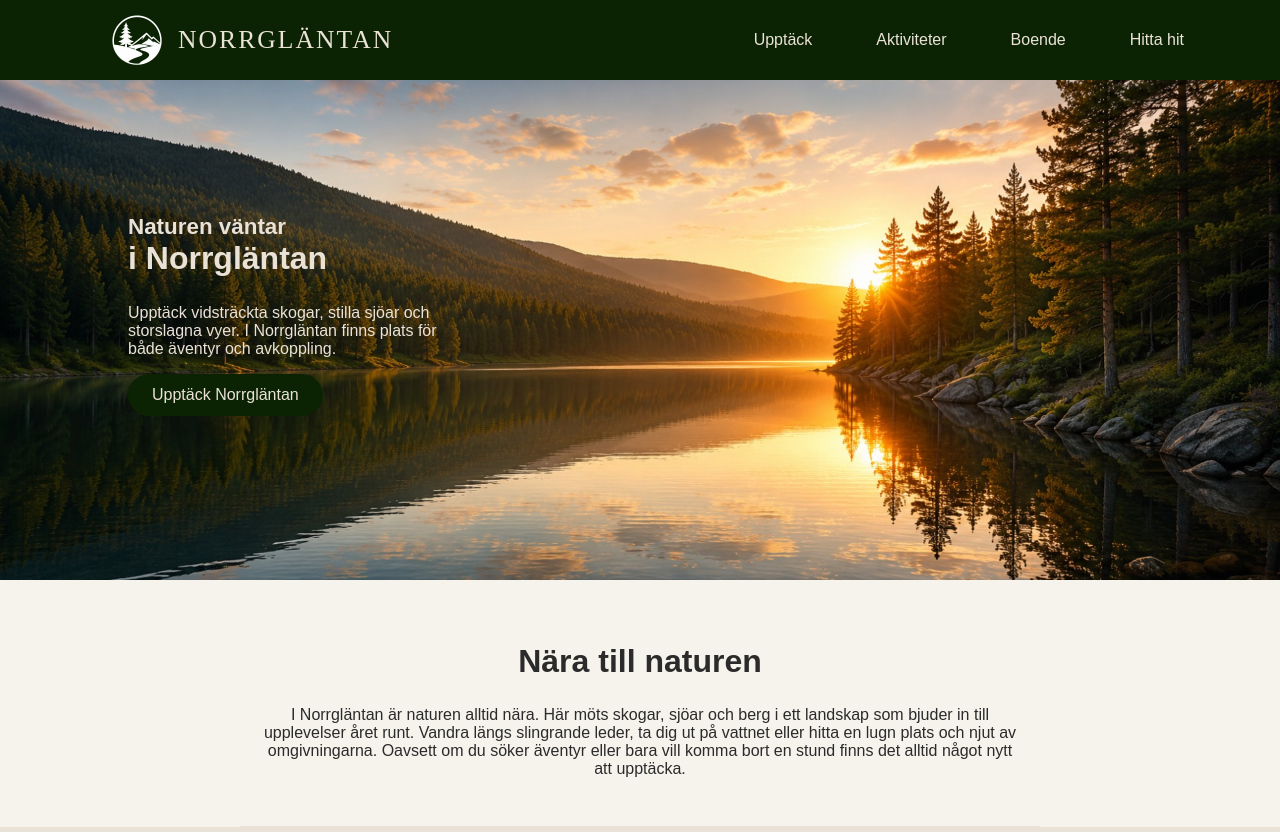
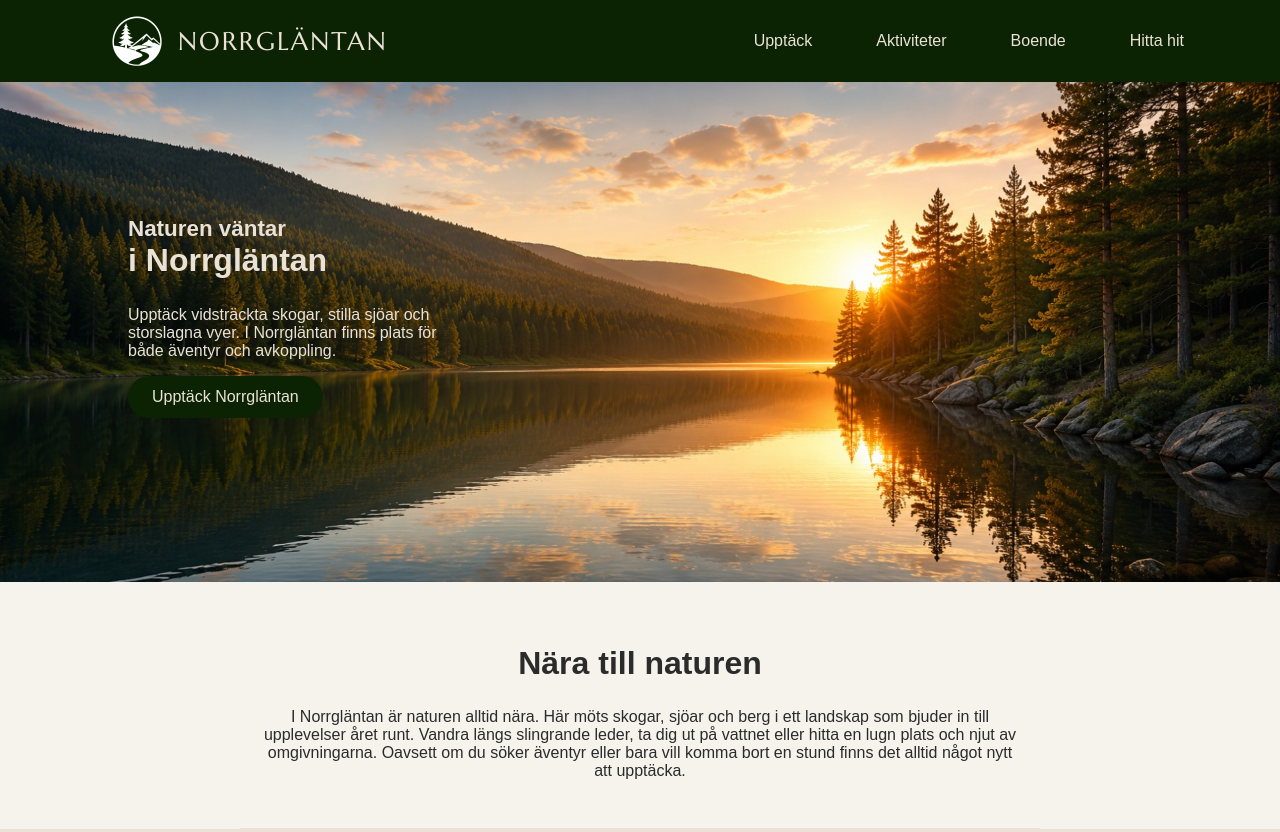
Before and after one commit to emmahulten/norrglantan-emmahulten, a plain HTML site: page index.html in a window 1280 px wide. Shown: the top 832 px of the page. Drawn offline with Linux system fonts and the light colour scheme.

Commit message:
Add Marcellus font import

```diff
--- a/index.html
+++ b/index.html
@@ -7,6 +7,7 @@
     <title>Norrgläntan</title>
     <link rel="stylesheet" href="css/style.css">
     <link href="https://fonts.googleapis.com/css2?family=Indie+Flower:wght@400&display=swap" rel="stylesheet">
+    <link href="https://fonts.googleapis.com/css2?family=Marcellus&display=swap" rel="stylesheet">
 
 </head>
 
```
